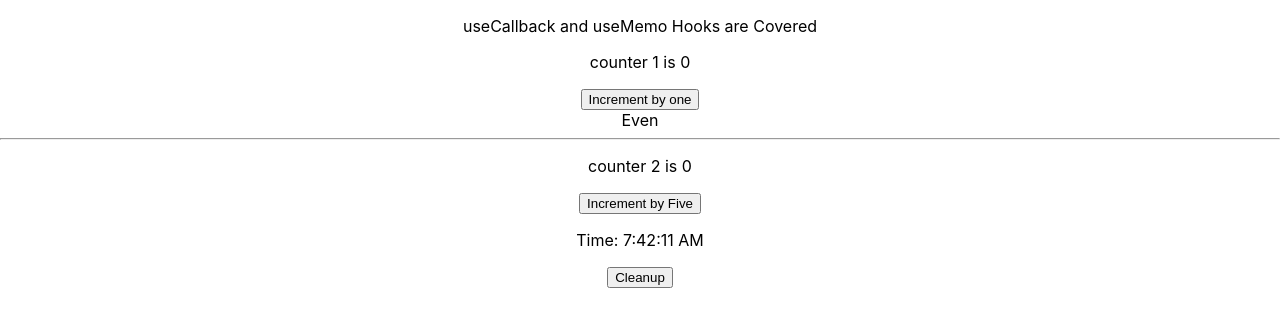
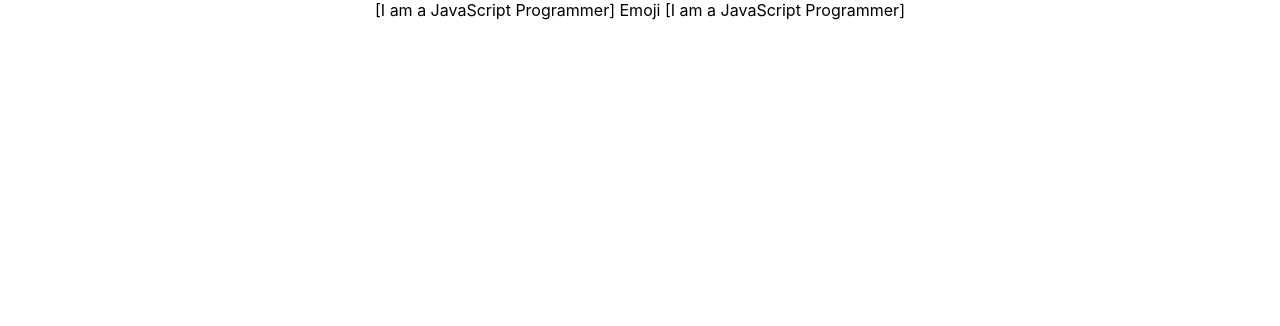
Before and after one commit to ronybarua-ethical18/exploring-graphql, a React (Create React App) app: page / in a window 1280 px wide. Shown: the top 326 px of the page. Built offline with nearby package versions, Linux system fonts and the light colour scheme.

Commit message:
composition and inheritance concept is cleared

```diff
--- a/src/App.js
+++ b/src/App.js
@@ -1,33 +1,37 @@
-import { useState } from 'react';
-import './App.css';
-import Title from './Components/CallbackMemoHooks/Title';
-import ButtonComponent from './Components/CallbackMemoHooks/ButtonComponent';
-import ShowCount from './Components/CallbackMemoHooks/ShowCount';
-import LayoutComponentOne from './Components/CustomHook/LayoutComponentOne'
-import LayoutComponentTwo from './Components/CustomHook/LayoutComponentTwo'
-import ClickCounter from './Components/HigherOrderComponent/ClickCounter'
-import HoverCounter from './Components/HigherOrderComponent/HoverCounter'
-import { useCallback } from 'react';
-import { useMemo } from 'react';
-import Form from './Components/UseRefandForwardRef/Form'
-import Time from './Components/UseRefandForwardRef/Time'
+// import { useState } from 'react';
+import "./App.css";
+import Bracket from "./Components/CompositionVsInheritance/Composition/Bracket";
+import Emoji from "./Components/CompositionVsInheritance/Composition/Emoji";
+// import Title from './Components/CallbackMemoHooks/Title';
+// import ButtonComponent from './Components/CallbackMemoHooks/ButtonComponent';
+// import ShowCount from './Components/CallbackMemoHooks/ShowCount';
+// import LayoutComponentOne from './Components/CustomHook/LayoutComponentOne'
+// import LayoutComponentTwo from './Components/CustomHook/LayoutComponentTwo'
+// import ClickCounter from './Components/HigherOrderComponent/ClickCounter'
+// import HoverCounter from './Components/HigherOrderComponent/HoverCounter'
+// import { useCallback } from 'react';
+// import { useMemo } from 'react';
+// import Form from './Components/UseRefandForwardRef/Form'
+// import Time from './Components/UseRefandForwardRef/Time'
+// import Text from './Components/CompositionVsInheritance/Inheritance/Text';
+import Text from "./Components/CompositionVsInheritance/Composition/Text";
 function App() {
-  const [count1, setCount1] = useState(0)
-  const [count2,setCount2] = useState(0)
+  // const [count1, setCount1] = useState(0)
+  // const [count2,setCount2] = useState(0)
 
-  const incrementByOne = useCallback(() =>{
-    setCount1((prevCount) => prevCount + 1)
-  }, [])
+  // const incrementByOne = useCallback(() =>{
+  //   setCount1((prevCount) => prevCount + 1)
+  // }, [])
 
-  const incrementByFive = useCallback(() =>{
-    setCount2((prevCount) => prevCount + 5)
-  }, [])
+  // const incrementByFive = useCallback(() =>{
+  //   setCount2((prevCount) => prevCount + 5)
+  // }, [])
 
-  const isEvenOrOdd = useMemo(()=>{
-    let i = 0;
-    while (i < 1000000000) i += 1
-    return count1 % 2 === 0;
-  }, [count1])
+  // const isEvenOrOdd = useMemo(()=>{
+  //   let i = 0;
+  //   while (i < 1000000000) i += 1
+  //   return count1 % 2 === 0;
+  // }, [count1])
   return (
     <div className="App">
       {/* <LayoutComponentOne />
@@ -36,15 +40,26 @@ function App() {
       {/* <ClickCounter />
       <HoverCounter /> */}
 
-      <Title />
+      {/* <Title />
       <ShowCount count ={count1} title="counter 1" />
       <ButtonComponent handleClick={incrementByOne}>Increment by one</ButtonComponent>
       <span>{isEvenOrOdd ? 'Even' : 'Odd'}</span>
       <hr/>
       <ShowCount count ={count2} title="counter 2" />
-      <ButtonComponent handleClick={incrementByFive}>Increment by Five</ButtonComponent>
+      <ButtonComponent handleClick={incrementByFive}>Increment by Five</ButtonComponent> */}
       {/* <Form /> */}
-      <Time />
+      {/* <Time /> */}
+      {/* <Text /> */}
+
+      <Emoji>
+        {({ addEmoji }) => (
+          <Bracket>
+            {({ addBracket }) => (
+              <Text addEmoji={addEmoji} addBracket={addBracket} />
+            )}
+          </Bracket>
+        )}
+      </Emoji>
     </div>
   );
 }
--- /dev/null
+++ b/src/Components/CompositionVsInheritance/Composition/Bracket.js
@@ -0,0 +1,8 @@
+import React from 'react'
+export default class Bracket extends React.Component{
+    addBracket = (text) => `[${text}]`
+    render(){
+
+        return this.props.children({addBracket: this.addBracket})
+    }
+}
--- /dev/null
+++ b/src/Components/CompositionVsInheritance/Composition/Emoji.js
@@ -0,0 +1,7 @@
+import React from 'react'
+export default class Emoji extends React.Component{
+    addEmoji = (emoji, text) => `${emoji} ${text} ${emoji}`
+    render(){
+        return this.props.children({addEmoji: this.addEmoji})
+    }
+}
--- /dev/null
+++ b/src/Components/CompositionVsInheritance/Composition/Text.js
@@ -0,0 +1,14 @@
+export default function Text({ addEmoji, addBracket }) {
+    let text = `I am a JavaScript Programmer`
+    if(addBracket){
+        text = addBracket(text)
+    }
+    if(addEmoji){
+        text = addEmoji(text, 'Emoji')
+    }
+    return (
+        <div>
+            {text}
+        </div>
+    )
+}
--- /dev/null
+++ b/src/Components/CompositionVsInheritance/Inheritance/Emoji.js
@@ -0,0 +1,9 @@
+import React from 'react'
+export default class Emoji extends React.Component{
+    addEmoji = (emoji, text) => `${emoji} ${text} ${emoji}`
+    render(override){
+        let text = `I am Emoji Component`
+        if(override) text = override
+        return <div>{text}</div>
+    }
+}
--- /dev/null
+++ b/src/Components/CompositionVsInheritance/Inheritance/Text.js
@@ -0,0 +1,11 @@
+import Emoji from '../Inheritance/Emoji'
+export default class Text extends Emoji{
+// eslint-disable-next-line no-useless-constructor
+constructor(props){
+    super(props)
+}
+render(){
+    const decoratedText = this.addEmoji(`Emoji`, 'I am JavaScript Developer')
+    return super.render(decoratedText)
+}
+}
```
